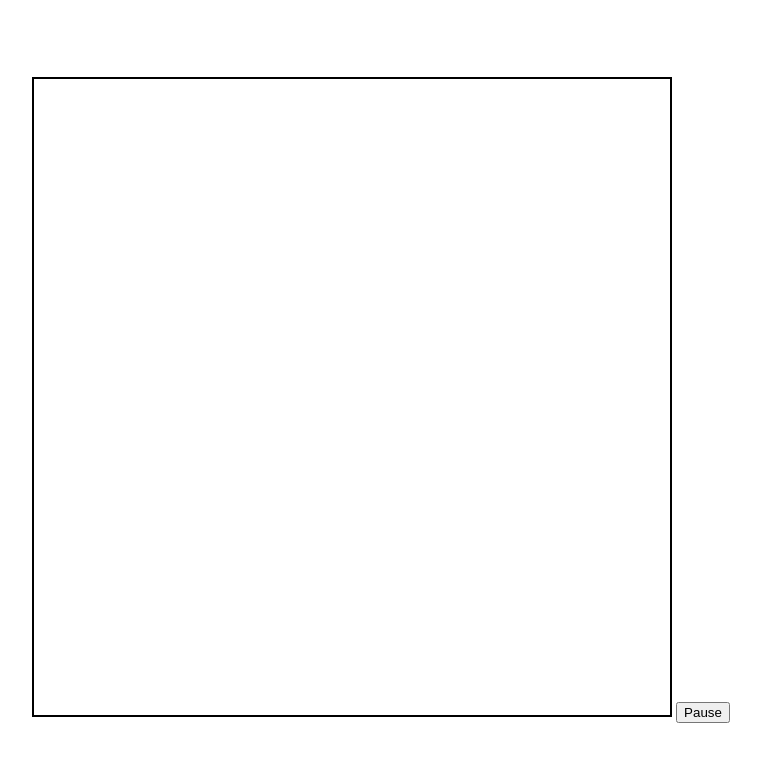
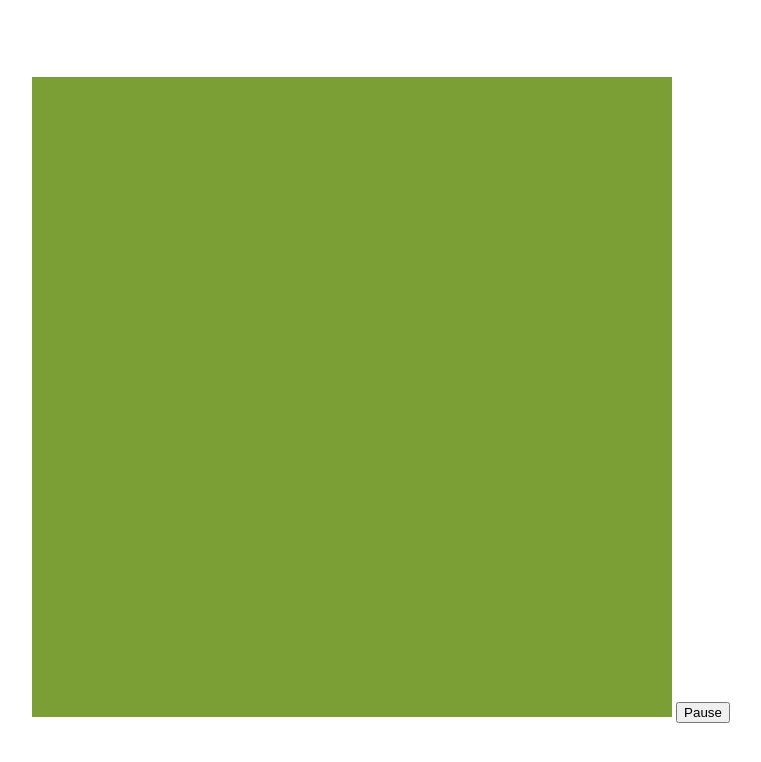
Before and after one commit to PixelHorror/game-of-life, a plain HTML site: page index.html in a window 1280 px wide. Both pictures are taken after a click on the button "Start". Shown: the whole page, without its empty margins (259-1020 px from the left). Drawn offline with Linux system fonts and the light colour scheme.

Commit message:
Add cleaned up implementation

```diff
--- a/index.html
+++ b/index.html
@@ -47,7 +47,6 @@
       width: 640px;
       height: 640px;
       image-rendering: pixelated;
-      border: 2px solid black;
     }
   </style>
 </head>
--- a/src/Cell.js
+++ b/src/Cell.js
@@ -1,19 +1,14 @@
 export default class Cell {
-    set state(state) {
-      this.alive = state;
-      this.color = state ? 'black' : 'white';
-      this.render();
-    }
-
-    constructor(coords, size, canvas, alive = false) {
+    constructor(coords, size, canvas) {
     this.height = size;
     this.width = size;
 
     this.x = this.width * coords.x;
     this.y = this.height * coords.y;
 
-    this.canvas = canvas
-    this.state = alive;
+    this.canvas = canvas;
+    this.setDead();
+    this.willDie = true;
 
     this.neighbors = [];
   }
@@ -27,19 +22,38 @@ export default class Cell {
   }
 
   setAlive() {
-    this.state = true;
+    this.alive = true;
+    this.color = '#d4ee9f';
   }
 
   setDead() {
-    this.state = false;
+    this.alive = false;
+    this.color = '#7b9f35';
   }
 
   setNeighbors(neighbors) {
     this.neighbors = neighbors;
   }
 
-  render() {
-    const context = this.canvas.getContext('2d');
+  setFuture() {
+    const alive = this.neighbors.filter(n => n.isAlive()).length;
+
+    if (this.isAlive() && alive === 2 || alive === 3) {
+      this.willDie = false;
+    } else if (this.isDead() && alive === 3) {
+      this.willDie = false;
+    } else {
+      this.willDie = true;
+    }
+  }
+
+  handleGenerationPass(canvas) {
+    this.willDie ? this.setDead() : this.setAlive();
+    this.render(canvas);
+  }
+
+  render(canvas) {
+    const context = canvas.getContext('2d');
 
     context.fillStyle = this.color;
     context.fillRect(
@@ -50,15 +64,7 @@ export default class Cell {
     );
   }
 
-  handleGenerationPass() {
-    const alive = this.neighbors.filter(n => n.isAlive()).length;
-
-    if (this.isAlive() && alive === 2 || alive === 3) {
-      this.willDie = false;
-    } else if (this.isDead() && alive === 3) {
-      this.willDie = false;
-    } else {
-      this.willDie = true;
-    }
+  toggle() {
+    this.isDead() ? this.setAlive() : this.setDead();
   }
 }
--- /dev/null
+++ b/src/Input.js
@@ -0,0 +1,47 @@
+export default class Input {
+  constructor(canvas, button, cellSize) {
+    this.canvas = canvas;
+    this.button = button;
+    this.cellSize = cellSize;
+
+    this.button.addEventListener('click', click => this.onButtonPress(click));
+    this.canvas.addEventListener('mousedown', click => this.onCanvasPress(click));
+
+    this.buttonPress = false;
+    this.canvasPress = {};
+  }
+
+  onButtonPress(click) {
+    click.preventDefault();
+    this.buttonPress = true;
+  }
+
+  onCanvasPress(click) {
+    const boundBox = click.target.getBoundingClientRect();
+    const { clientX, clientY } = click;
+
+    click.preventDefault();
+
+    this.canvasPress.x = Math.floor((clientX - boundBox.left) / this.cellSize, 10);
+    this.canvasPress.y = Math.floor((clientY - boundBox.top) / this.cellSize, 10);
+  }
+
+  update(globalState, world) {
+    if (this.buttonPress) {
+      this.updateButton(globalState);
+      this.buttonPress = null;
+    }
+
+    if (this.canvasPress.x && this.canvasPress.y) {
+      world.toggleAt(this.canvasPress.x, this.canvasPress.y);
+      this.canvasPress = {};
+    }
+
+    window.requestAnimationFrame(() => this.update(globalState, world));
+  }
+
+  updateButton(globalState) {
+    globalState.toggle();
+    globalState.isRunning() ? this.button.textContent = 'Pause' : this.button.textContent = 'Start';
+  }
+}
--- /dev/null
+++ b/src/State.js
@@ -0,0 +1,13 @@
+export default class State {
+  constructor() {
+    this.running = false;
+  }
+
+  isRunning() {
+    return this.running;
+  }
+
+  toggle() {
+    this.running = !this.running;
+  }
+}
--- a/src/World.js
+++ b/src/World.js
@@ -0,0 +1,81 @@
+import Cell from './Cell.js';
+
+export default class World {
+  constructor(worldSize, cellSize) {
+    this.size = worldSize / cellSize;
+    this.cellSize = cellSize;
+    this.cells = [];
+    this.generation = 0;
+
+    this.fill();
+  }
+
+  advanceGeneration(globalState, canvas) {
+    if (globalState.isRunning()) {
+      this.generation++;
+
+      const allCells = this.getFlat();
+      allCells.forEach(c => c.setFuture());
+      allCells.forEach(c => c.handleGenerationPass(canvas));
+    }
+  }
+
+  fill() {
+    for (let h = 0; h < this.size; h++) {
+      let level = [];
+      for (let w = 0; w < this.size; w++) {
+        const newCell = new Cell({ x: h, y: w }, this.cellSize);
+        level.push(newCell);
+      }
+      this.cells.push(level);
+    }
+
+    for (let h = 0; h < this.size; h++) {
+      for (let w = 0; w < this.size; w++) {
+        const cell = this.getAt(h, w);
+        const neighbors = this.getNeighbors(h, w);
+        cell.setNeighbors(neighbors);
+      }
+    }
+  }
+
+  render(canvas) {
+    this.getFlat().forEach(c => c.render(canvas));
+    window.requestAnimationFrame(() => this.render(canvas));
+  }
+
+  getFlat() {
+    return this.cells.flat();
+  }
+
+  getAt(x, y) {
+    if (x < 0 || y < 0 || y == this.size || x == this.size) {
+      return undefined;
+    }
+
+    return this.cells[x][y];
+  }
+
+  getNeighbors(x, y) {
+    const l = this.getAt(x - 1, y);
+    const r = this.getAt(x + 1, y);
+    const b = this.getAt(x, y + 1);
+    const t = this.getAt(x, y - 1);
+    const br = this.getAt(x + 1, y + 1);
+    const bl = this.getAt(x - 1, y + 1);
+    const tr = this.getAt(x + 1, y - 1);
+    const tl = this.getAt(x - 1, y - 1);
+
+    const neighbors = [l, r, b, t, br, bl, tr, tl].filter(Boolean);
+    return neighbors;
+  }
+
+  toggleAt(x, y) {
+    const cell = this.getAt(x, y);
+    cell.toggle();
+  }
+
+  killAll() {
+    this.getFlat().forEach(c => c.setDead());
+  }
+}
--- a/src/main.js
+++ b/src/main.js
@@ -1,4 +1,6 @@
-import Cell from './Cell.js';
+import World from './World.js';
+import Input from './Input.js';
+import State from './State.js';
 
 const DEFAULTS = {
   world: {
@@ -9,112 +11,19 @@ const DEFAULTS = {
   }
 };
 
-let started = false;
 const canvas = document.querySelector('canvas');
-let world = [];
-const size = DEFAULTS.world.size / DEFAULTS.cell.size;
-
-for (let h = 0; h < size; h++) {
-  let level = [];
-  for (let w = 0; w < size; w++) {
-    const newCell = new Cell({ x: h, y: w }, DEFAULTS.cell.size, canvas);
-    level.push(newCell);
-  }
-  world.push(level);
-}
-
-for (let h = 0; h < size; h++) {
-  for (let w = 0; w < size; w++) {
-    const cell = world[h][w];
-    const neighbors = getNeighbors(h, w);
-    cell.setNeighbors(neighbors);
-  }
-}
-
-function getNeighbors(x, y) {
-  const l = getAt(x - 1, y);
-  const r = getAt(x + 1, y);
-  const b = getAt(x, y + 1);
-  const t = getAt(x, y - 1);
-  const br = getAt(x + 1, y + 1);
-  const bl = getAt(x - 1, y + 1);
-  const tr = getAt(x + 1, y - 1);
-  const tl = getAt(x - 1, y - 1);
-
-  const n = [l, r, b, t, br, bl, tr, tl].filter(Boolean);
-  return n;
-}
-
-function getAt(x, y) {
-  if (x < 0 || y < 0 || y == size || x == size) {
-    return undefined;
-  }
-
-  return world[x][y];
-}
-
 canvas.height = DEFAULTS.world.size;
 canvas.width = DEFAULTS.world.size;
 
 const button = document.querySelector('button');
 
-button.addEventListener('click', click => handleClick(click));
+const globalState = new State();
+const input = new Input(canvas, button, DEFAULTS.cell.size);
+const world = new World(DEFAULTS.world.size, DEFAULTS.cell.size);
 
-function handleClick(click) {
-  const button = click.target;
+window.setInterval(() => world.advanceGeneration(globalState, canvas), 300);
 
-  click.preventDefault();
-
-  started = !started;
-
-  started ? button.textContent = 'Pause' : button.textContent = 'Start';
-}
-
-let generationCount = 0;
-let interval = window.setInterval(advanceGeneration, 300);
-
-function advanceGeneration() {
-  if (started) {
-    generationCount++;
-    for (let h = 0; h < size; h++) {
-      for (let w = 0; w < size; w++) {
-        const cell = world[h][w];
-        cell.handleGenerationPass();
-      }
-    }
-
-    for (let h = 0; h < size; h++) {
-      for (let w = 0; w < size; w++) {
-        const cell = world[h][w];
-        cell.willDie ? cell.setDead() : cell.setAlive();
-      }
-    }
-  }
-}
-
-function handleMouseDown(click) {
-  const boundBox = click.target.getBoundingClientRect();
-  const { clientX, clientY } = click;
-
-  let clicked = {}
-  clicked.x = Math.floor((clientX - boundBox.left) / DEFAULTS.cell.size, 10);
-  clicked.y = Math.floor((clientY - boundBox.top) / DEFAULTS.cell.size, 10);
-
-  const evt = new CustomEvent('onCellAdd', { detail: clicked });
-  canvas.dispatchEvent(evt);
-}
-
-function spawnCell(evt) {
-  const coords = evt.detail;
-  const cell = world[coords.x][coords.y];
-  evt.stopPropagation();
-
-  if (cell.isAlive()) {
-    cell.setDead();
-  } else {
-    cell.setAlive();
-  }
-}
-
-canvas.addEventListener('mousedown', click => handleMouseDown(click));
-canvas.addEventListener('onCellAdd', evt => spawnCell(evt));
+window.requestAnimationFrame(() => {
+  world.render(canvas);
+  input.update(globalState, world);
+});
```
